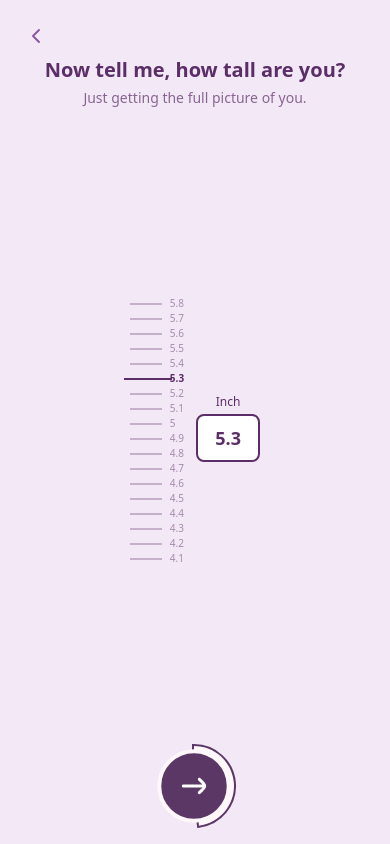
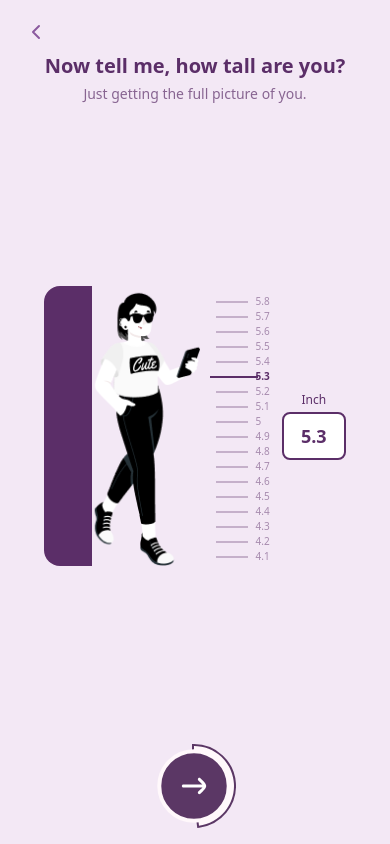
Before and after one commit to DeepakRizal/wingmaan_take_home_assignment, a Next.js app: page /height in a window 390 px wide. Built offline with nearby package versions, Linux system fonts and the light colour scheme; sample sign-in values are in the browser's storage.

Commit message:
fix: height page image is shown now on the small screen devices

```diff
--- a/src/app/height/page.js
+++ b/src/app/height/page.js
@@ -26,6 +26,7 @@ export default function HeightPage() {
   }, [router]);
 
   const handleHeightChange = (newHeight) => {
+    if (newHeight < MIN_HEIGHT || newHeight > MAX_HEIGHT) return;
     setHeight(newHeight);
   };
 
@@ -37,13 +38,13 @@ export default function HeightPage() {
   if (!gender) return null;
 
   return (
-    <div className="h-screen bg-[var(--bg-light-purple)] flex flex-col overflow-hidden">
+    <div className="h-screen bg-[var(--bg-light-purple)] flex flex-col overflow-hidden touch-none">
       {/* Header */}
-      <div className="back-button-container pt-3 pl-4 sm:pt-4 md:pt-6 md:pl-6 shrink-0">
+      <div className="pt-3 pl-4 sm:pt-4 md:pt-6 md:pl-6 shrink-0">
         <BackButton onClick={() => router.back()} />
       </div>
 
-      {/* Body - Content with proper spacing */}
+      {/* Body */}
       <div className="flex-1 flex flex-col items-center justify-center px-4 sm:px-6 min-h-0">
         {/* Heading */}
         <div className="mb-3 sm:mb-4 md:mb-6 text-center shrink-0">
@@ -55,15 +56,17 @@ export default function HeightPage() {
           </p>
         </div>
 
-        {/* Scale and character - centered, responsive sizing */}
+        {/* Character + Scale */}
         <div className="flex-1 flex items-center justify-center min-h-0 w-full max-w-4xl">
           <div className="flex items-center gap-4 sm:gap-6 md:gap-8">
-            <div className="hidden sm:block">
+            {/* CHARACTER — visible on mobile now */}
+            <div className="block">
               <HeightCharacter gender={gender} height={height} />
             </div>
 
+            {/* SCALE */}
             <div className="flex items-center gap-3 sm:gap-4 md:gap-6">
-              <div className="relative h-[280px] sm:h-[320px] md:h-[360px] lg:h-[400px]">
+              <div className="relative h-[280px] sm:h-[320px] md:h-[360px] lg:h-[400px] touch-auto">
                 <HeightScale
                   onHeightChange={handleHeightChange}
                   initialHeight={height}
@@ -77,7 +80,7 @@ export default function HeightPage() {
         </div>
       </div>
 
-      {/* Footer - Button at bottom with proper spacing */}
+      {/* Footer */}
       <div className="pb-4 sm:pb-6 md:pb-8 pt-2 sm:pt-3 md:pt-4 flex items-center justify-center shrink-0">
         <button
           onClick={handleNext}
```
